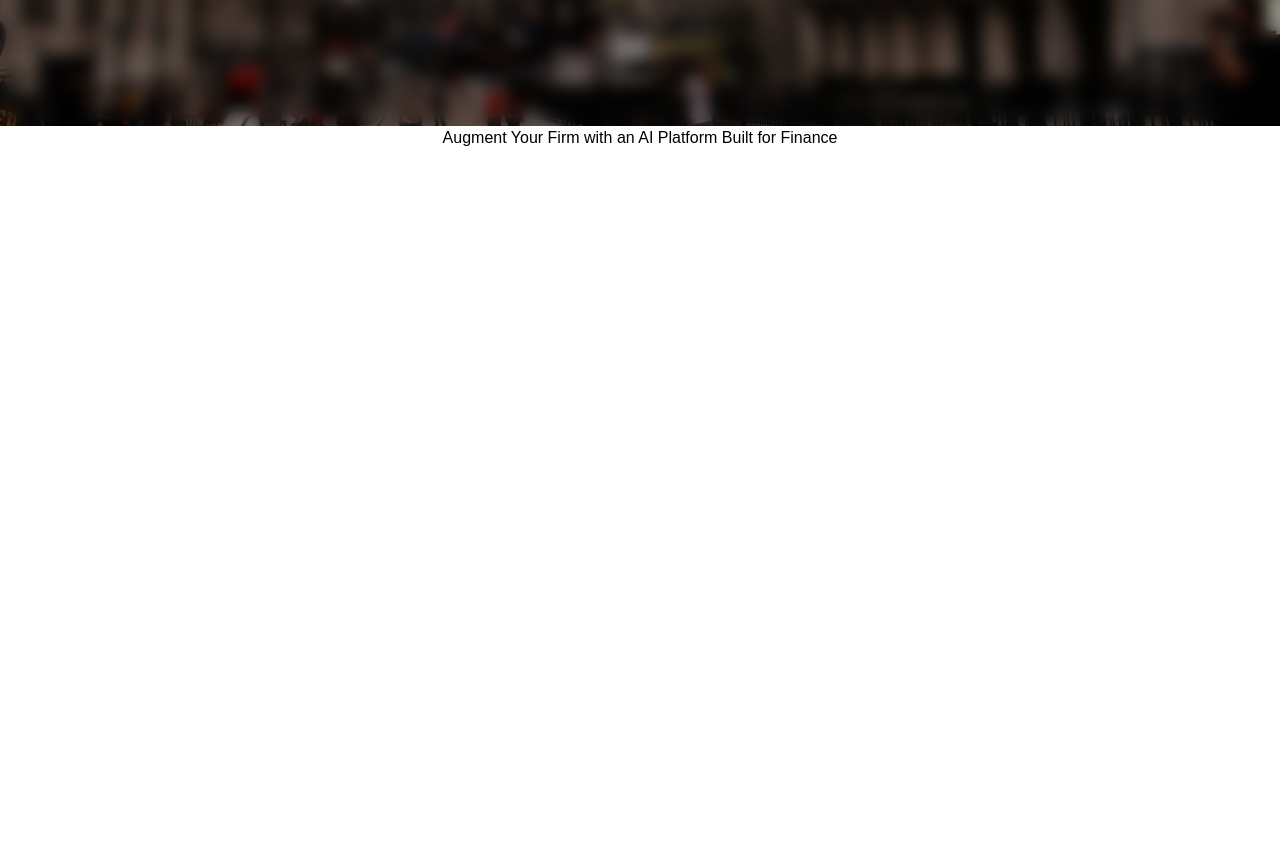
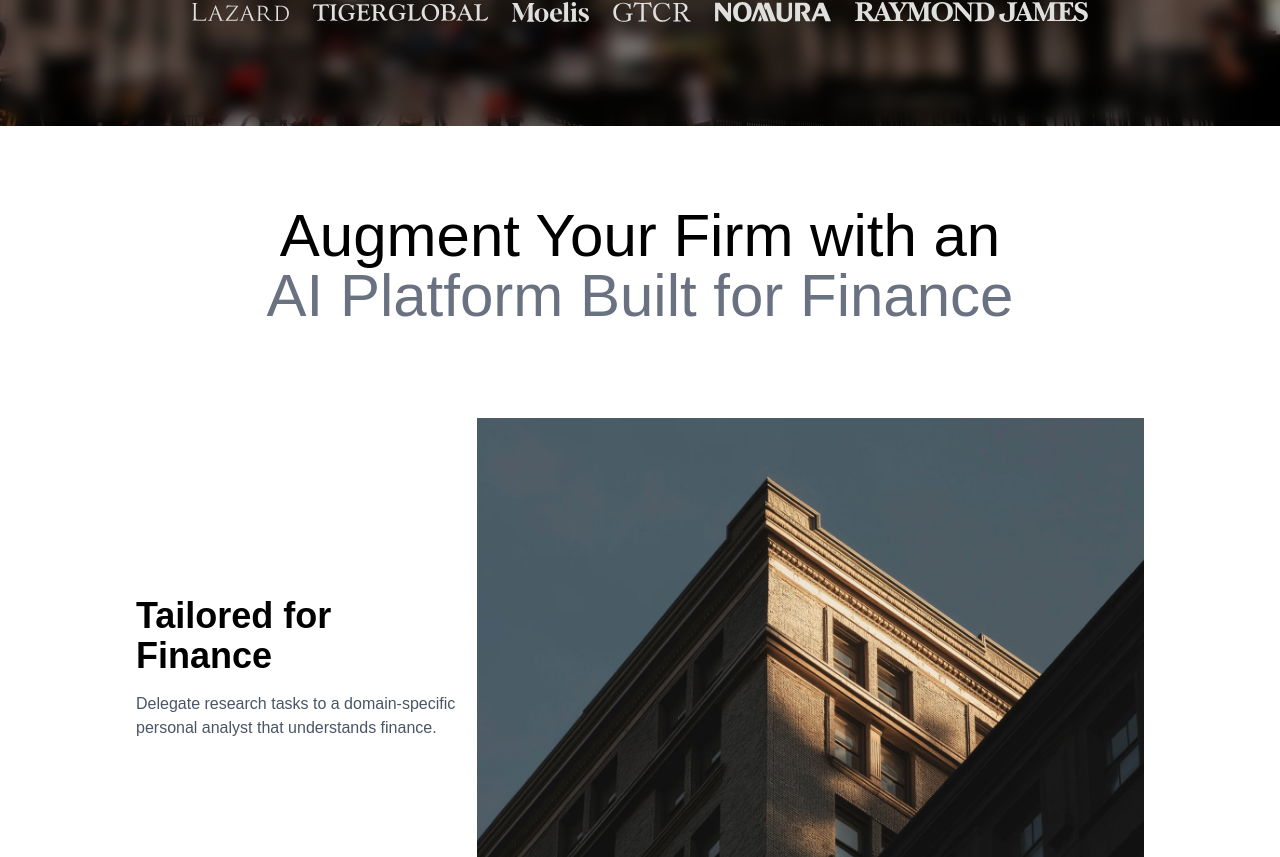
Before and after one commit to ktan46/allmind-proj, a Next.js app: page / in a window 1280 px wide. Shown: the part 675-1532 px from the top of the page. Before the commit the page ends 873 px from the top, so only its background shows below. Built offline with nearby package versions, Linux system fonts and the light colour scheme.

Commit message:
add responsive breakpoints

```diff
--- a/app/components/common/ImageCard.tsx
+++ b/app/components/common/ImageCard.tsx
@@ -0,0 +1,48 @@
+import Image from "next/image";
+import React from "react";
+
+interface ImageCardProps {
+  title: string;
+  desc: string;
+  imgURL: string;
+  isReversed?: boolean;
+}
+
+export default function ImageCard({
+  title,
+  desc,
+  imgURL,
+  isReversed = false,
+}: ImageCardProps) {
+  return (
+    <section className="w-full px-6 sm:px-10 md:px-16 lg:px-24 py-12">
+      <div className="grid grid-cols-1 md:grid-cols-3 items-center gap-4 max-w-screen-xl mx-auto">
+        {isReversed ? (
+          <>
+            {/* Image on left */}
+            <div className="col-span-2 relative h-full min-h-[500px] w-full">
+              <Image src={imgURL} alt={title} fill className="object-cover" />
+            </div>
+            {/* Text on right */}
+            <div className="col-span-1 flex flex-col justify-center h-full">
+              <h3 className="text-4xl font-semibold mb-4">{title}</h3>
+              <p className="text-gray-600">{desc}</p>
+            </div>
+          </>
+        ) : (
+          <>
+            {/* Text on left */}
+            <div className="col-span-1 flex flex-col justify-center h-full">
+              <h3 className="text-4xl font-semibold mb-4">{title}</h3>
+              <p className="text-gray-600">{desc}</p>
+            </div>
+            {/* Image on right */}
+            <div className="col-span-2 relative h-full min-h-[500px] w-full">
+              <Image src={imgURL} alt={title} fill className="object-cover" />
+            </div>
+          </>
+        )}
+      </div>
+    </section>
+  );
+}
--- a/app/components/common/ScrollingBanner.tsx
+++ b/app/components/common/ScrollingBanner.tsx
@@ -0,0 +1,12 @@
+import React from "react";
+
+export type Image = {
+  imageUrl: string;
+  imageAlt: string;
+  height: number;
+  width: number;
+};
+
+export default function ScrollingBanner() {
+  return <div>ScrollingBanner</div>;
+}
--- a/app/components/feature/landingpage/Features.tsx
+++ b/app/components/feature/landingpage/Features.tsx
@@ -1,9 +1,28 @@
 import React from "react";
+import {
+  imageCardData,
+  // quoteCardData, // ignored for now
+} from "@/app/lib/cardData";
+import ImageCard from "../../common/ImageCard";
 
 export default function Features() {
   return (
-    <section className="bg-white text-black text-center">
-      <h2>Augment Your Firm with an AI Platform Built for Finance</h2>
-    </section>
+    <div className="bg-white text-black p-10 space-y-11 items-center">
+      <h2 className="text-6xl font-medium text-center pt-10">
+        <span className="block">Augment Your Firm with an</span>
+        <span className="block text-gray-500">
+          AI Platform Built for Finance
+        </span>
+      </h2>
+      {imageCardData.map((card, index) => (
+        <ImageCard
+          key={index}
+          title={card.title}
+          desc={card.desc}
+          imgURL={card.imgURL}
+          isReversed={index % 2 !== 0}
+        />
+      ))}
+    </div>
   );
 }
--- a/app/components/feature/landingpage/HeroBanner.tsx
+++ b/app/components/feature/landingpage/HeroBanner.tsx
@@ -19,7 +19,7 @@
   return (
     <section className="-mt-18 relative w-full h-screen bg-[url('/images/main-hero.jpg')] bg-cover bg-center bg-no-repeat bg-fixed px-6 text-center">
       <div className="absolute inset-0 bg-black/40 backdrop-blur-sm">
-        <div className="relative z-10 max-w-4xl mx-auto py-64 text-white">
+        <div className="relative z-10 max-w-4xl mx-auto py-84 text-white">
           <h1 className="text-2xl md:text-7xl font-bold mb-4">{title}</h1>
           <h2 className="text-2xl mb-6">{subtitle}</h2>
           <div className="mb-10">
```
